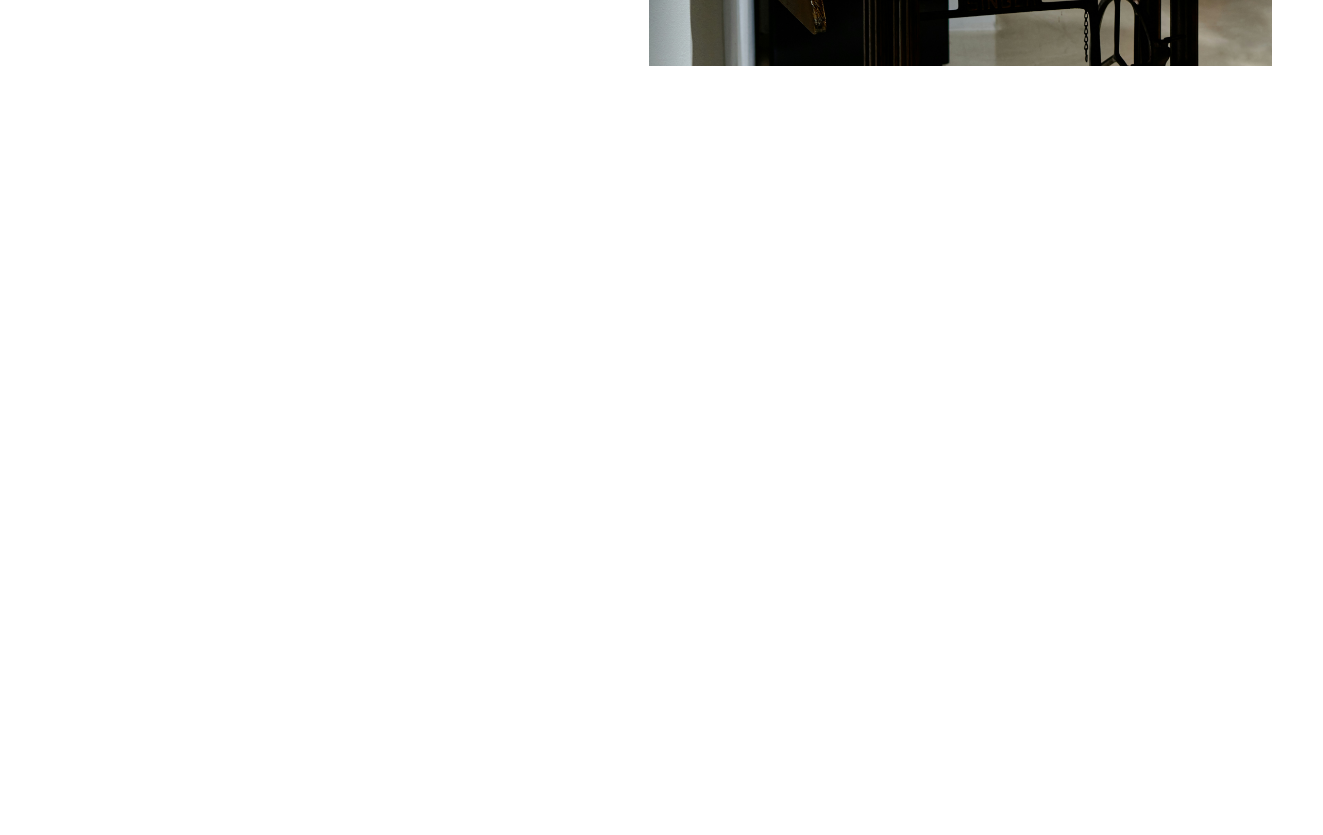
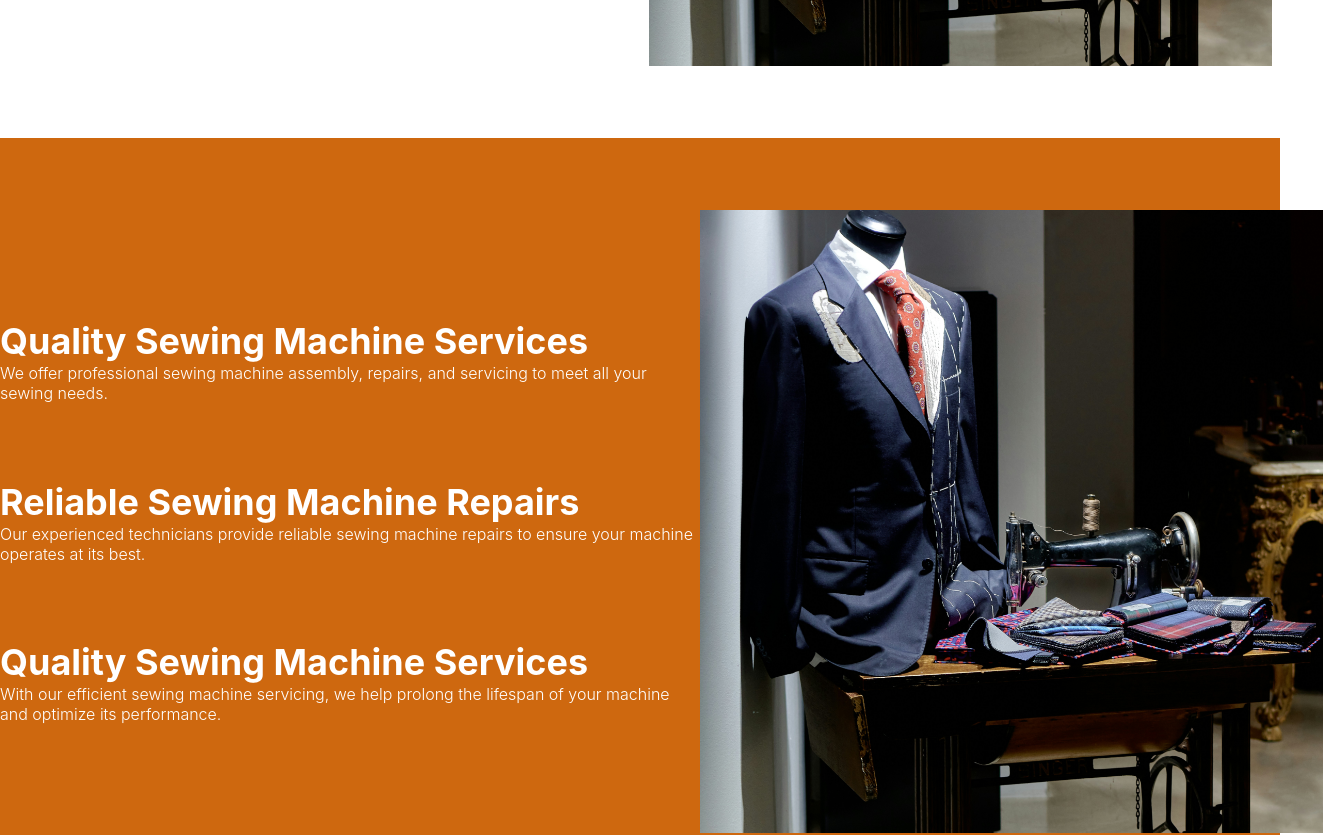
Before and after one commit to PolaroidZone/dufrey-creations, a React (Create React App) app: page / in a window 1280 px wide. Shown: the part 1900-2735 px from the top of the page, 1323 px wide, since content can reach past the window. Before the commit the page ends 2038 px from the top, so only its background shows below. Built offline with nearby package versions, Linux system fonts and the light colour scheme.

Commit message:
styled feature list and imported image

```diff
--- /dev/null
+++ b/src/components/sections/FeatureListSection.js
@@ -0,0 +1,56 @@
+import React, { useContext } from "react";
+
+import siteStrings from "../../assets/data/siteStrings.json";
+import { images } from "../../constants/images";
+import { ThemeContext } from "../../hooks/ThemeContext";
+
+import "../../styles/featureListSection.css";
+
+export default function FeatureListSection() {
+  const { colors, typography } = useContext(ThemeContext);
+  const { heading2, heading3, heading5, paragraph } = typography;
+
+  const { featureListSection } = siteStrings;
+  const featureList = featureListSection.list; //an objects array
+  const featureImage = images.index.features;
+
+  return (
+    <section
+      className="featureListSection_section"
+      style={{ backgroundColor: colors.accent.main }}
+    >
+      <div className="featureListSection_container">
+        <div className="featureListSection_box">
+          <ul>
+            {featureList.map((feature, index) => (
+              <li key={index}>
+                <h3
+                  style={{
+                    color: colors.secondary.main,
+                    fontSize: heading3.fontSize,
+                  }}
+                >
+                  {feature.title}
+                </h3>
+                <p
+                  style={{
+                    color: colors.secondary.main,
+                    fontSize: paragraph.fontSize,
+                    fontWeight: paragraph.fontWeight,
+                  }}
+                >
+                  {feature.paragraph}
+                </p>
+              </li>
+            ))}
+          </ul>
+        </div>
+        <div className="box">
+          <div className="featureListSection_image">
+            <img src={featureImage.src} alt={featureImage.alt} />
+          </div>
+        </div>
+      </div>
+    </section>
+  );
+}
--- a/src/constants/images.js
+++ b/src/constants/images.js
@@ -14,6 +14,7 @@ import image12 from "../assets/images/12.jpg";
 
 import hero from "../assets/images/hero.png";
 import featuresImage from "../assets/images/featurePic-edit.png";
+import featureLisImage from "../assets/images/featureList-pic.png";
 
 export const images = {
   carousel1: [
@@ -33,7 +34,8 @@ export const images = {
   ],
   index: {
     hero: { src: hero, alt: "hero" },
-    features: { src: featuresImage, alt: "features" },
+    features: { src: featuresImage, alt: "features image" },
+    featureList: { src: featureLisImage, alt: "featureList image" },
   },
 };
 // Path: src/components/media/Carousel.js
--- a/src/pages/Home.js
+++ b/src/pages/Home.js
@@ -3,6 +3,7 @@ import React from "react";
 import Header from "../components/sections/Header";
 import Hero from "../components/sections/Hero";
 import FeatureSection from "../components/sections/FeatureSection";
+import FeatureListSection from "../components/sections/FeatureListSection";
 
 const Home = () => {
   return (
@@ -10,6 +11,7 @@ const Home = () => {
       <Header />
       <Hero />
       <FeatureSection />
+      <FeatureListSection />
     </>
   );
 };
--- /dev/null
+++ b/src/styles/featureListSection.css
@@ -0,0 +1,55 @@
+.featureListSection_section {
+  display: flex;
+  justify-content: center;
+  align-items: center;
+  flex-direction: column;
+  padding: 50px 0;
+  flex: 1;
+  width: 100%;
+  padding-top: 4.5em;
+  padding-bottom: 4.5em;
+}
+
+.featureListSection_container {
+  width: 100%;
+  max-width: 1800px;
+  display: flex;
+  justify-content: space-evenly;
+  margin: 0 auto;
+}
+
+.featureListSection_box {
+  display: flex;
+  flex-direction: column;
+  justify-content: flex-start;
+  align-items: center;
+  transition: 0.3s;
+  width: 700px;
+}
+
+.featureListSection_box ul {
+  display: flex;
+  flex-direction: column;
+  justify-content: space-evenly;
+  align-items: center;
+  transition: 0.3s;
+  width: 700px;
+  height: 100%;
+  list-style: none;
+  padding-top: 2em;
+  padding-bottom: 2em;
+}
+
+.featureListSection_image {
+  display: flex;
+  justify-content: center;
+  align-items: center;
+  width: 623px;
+  height: 623px;
+}
+
+.featureListSection_image img {
+  height: 100%;
+  width: 100%;
+  object-fit: cover;
+}
--- a/src/theme/Theme.js
+++ b/src/theme/Theme.js
@@ -41,7 +41,7 @@ const Theme = {
     },
     paragraph: {
       fontSize: "20",
-      fontWeight: 400,
+      fontWeight: 300,
     },
   },
   spacing: {
```
Also changed, not shown: 1 other file (tests, documents, lock files or other folders).
